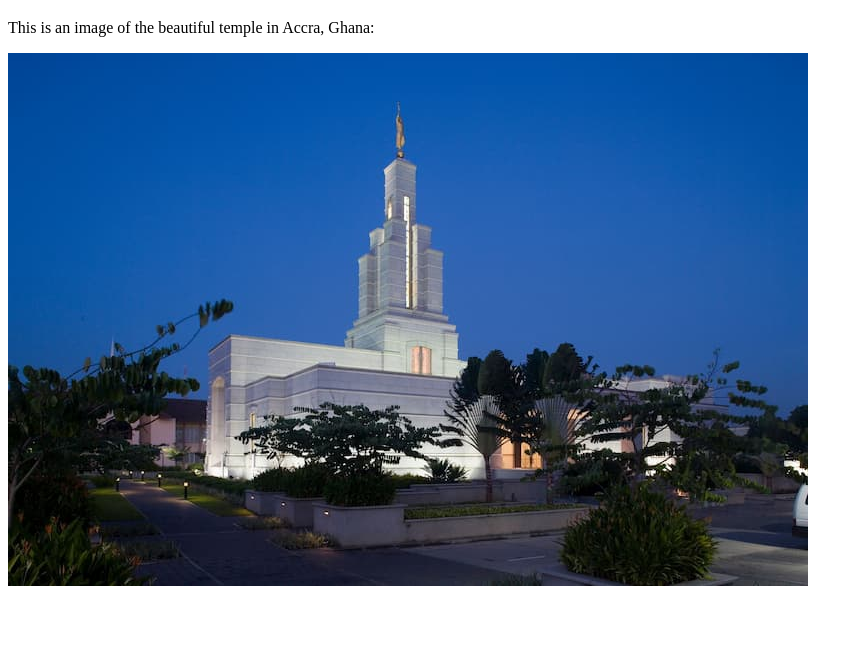
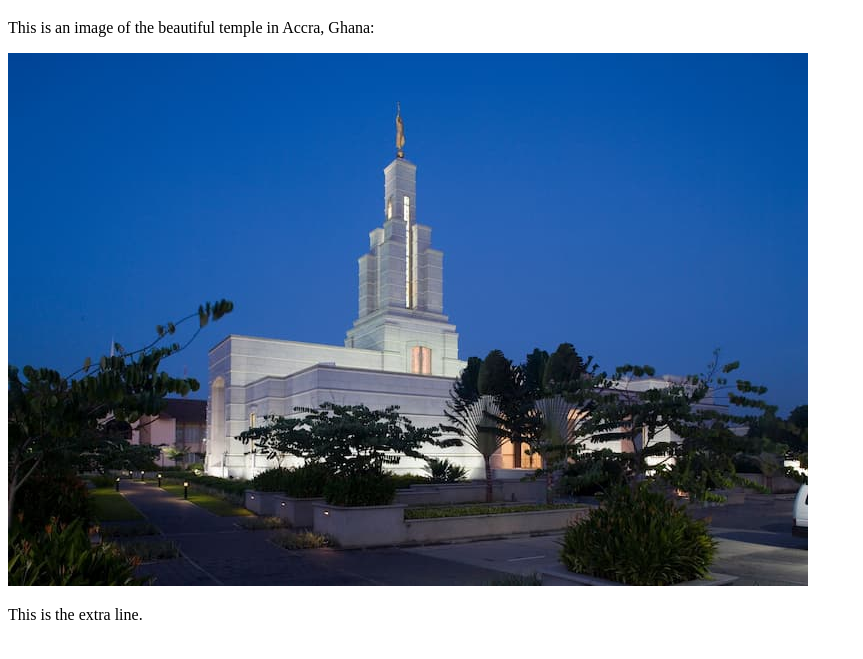
Before and after one commit to stevenrushing/wdd130, a plain HTML site: page week01/images.html in a window 1280 px wide. Shown: the part 61-720 px from the top of the page, without its empty margins (0-863 px from the left). Drawn offline with Linux system fonts and the light colour scheme.

Commit message:
This is the commit message.

```diff
--- a/week01/images.html
+++ b/week01/images.html
@@ -11,6 +11,7 @@
     <h1>The Temple</h1>
     <p>This is an image of the beautiful temple in Accra, Ghana:</p>
     <img src="images/temple-small.jpeg" alt="The Accra Ghana Temple">
+    <p>This is the extra line.</p>
 
 </body>
 
```
